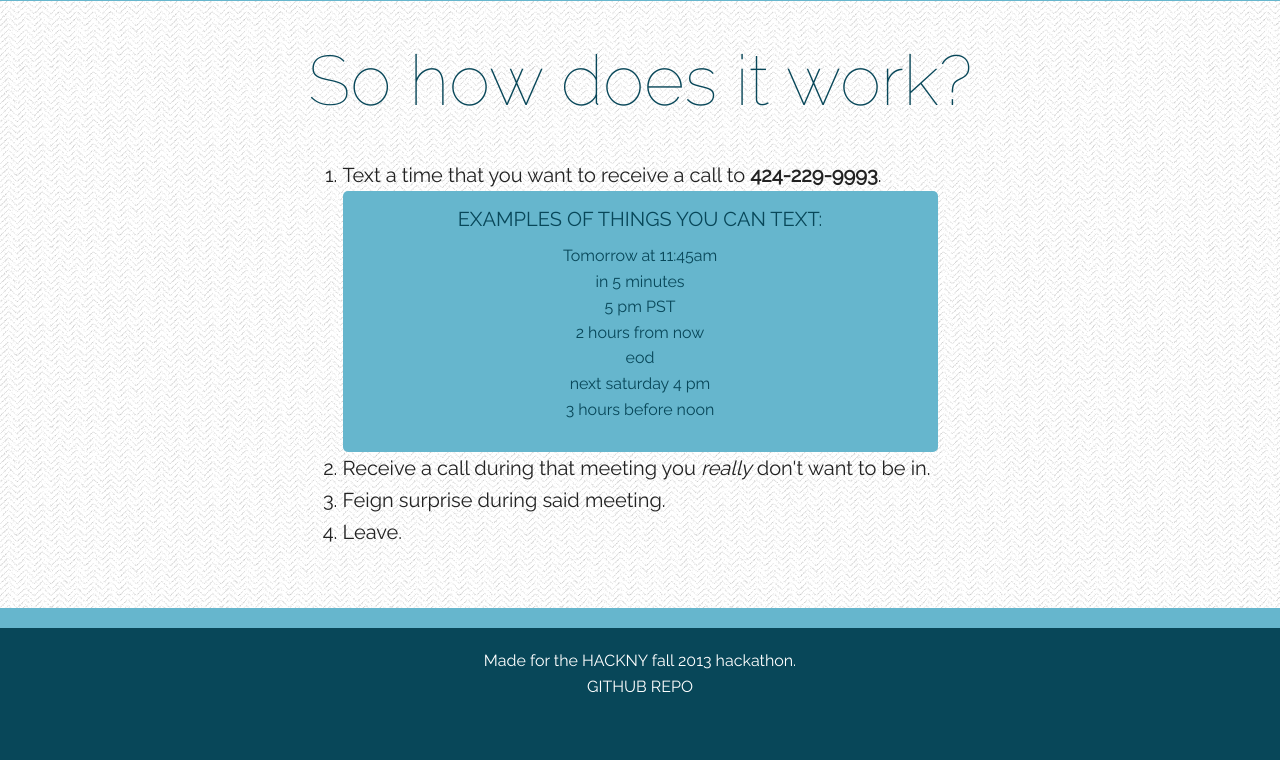
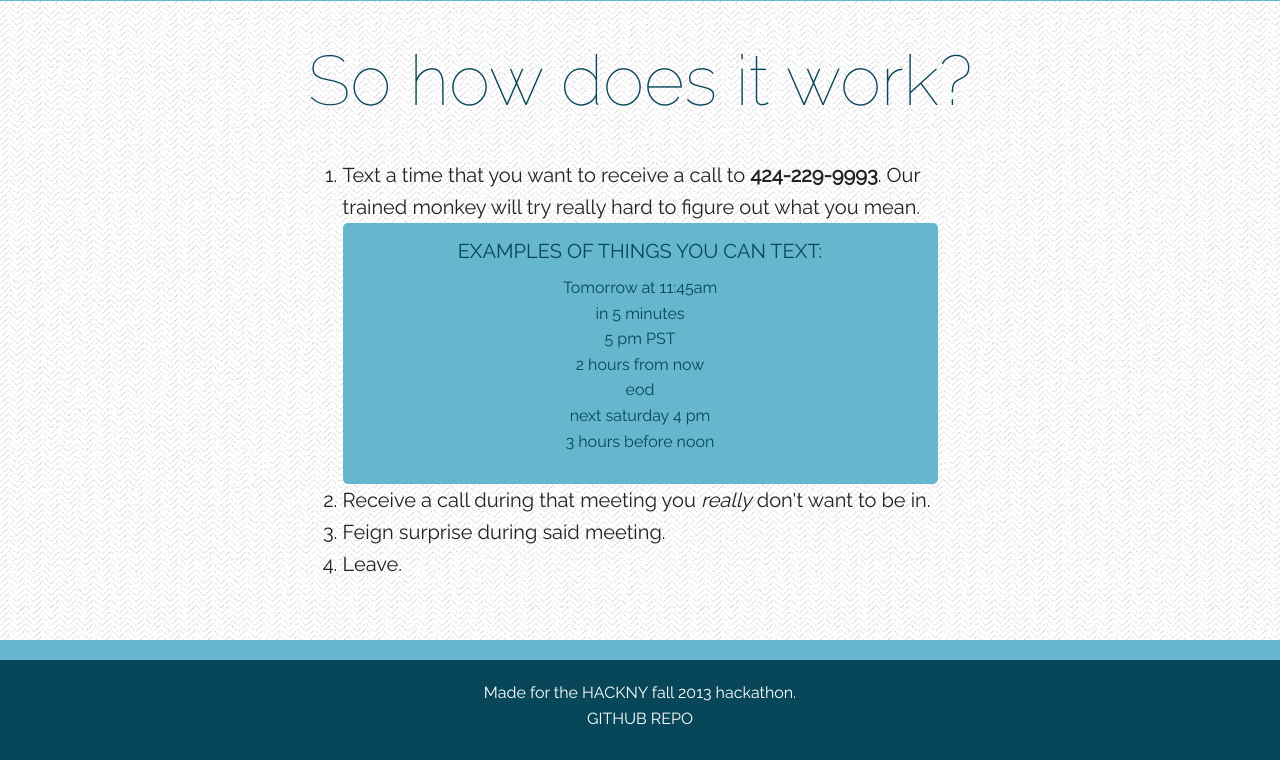
Before and after one commit to dariajung/excuse-timer, a Flask app: page / in a window 1280 px wide. Shown: the part 499-1259 px from the top of the page. Before the commit the page ends 1191 px from the top, so only its background shows below. Run offline with Flask 2, Linux system fonts and the light colour scheme.

Commit message:
Add humor

```diff
--- a/templates/index.html
+++ b/templates/index.html
@@ -44,7 +44,7 @@
             <h1>So how does it work?</h1>
             <div class='list-container'>
                 <ol>
-                    <li>Text a time that you want to receive a call to <strong>424-229-9993</strong>.</li>
+                    <li>Text a time that you want to receive a call to <strong>424-229-9993</strong>. Our trained monkey will try really hard to figure out what you mean.</li>
                     <div class='examples'>
                         <h6>Examples of things you can text:</h6>
                         <ul>
```
